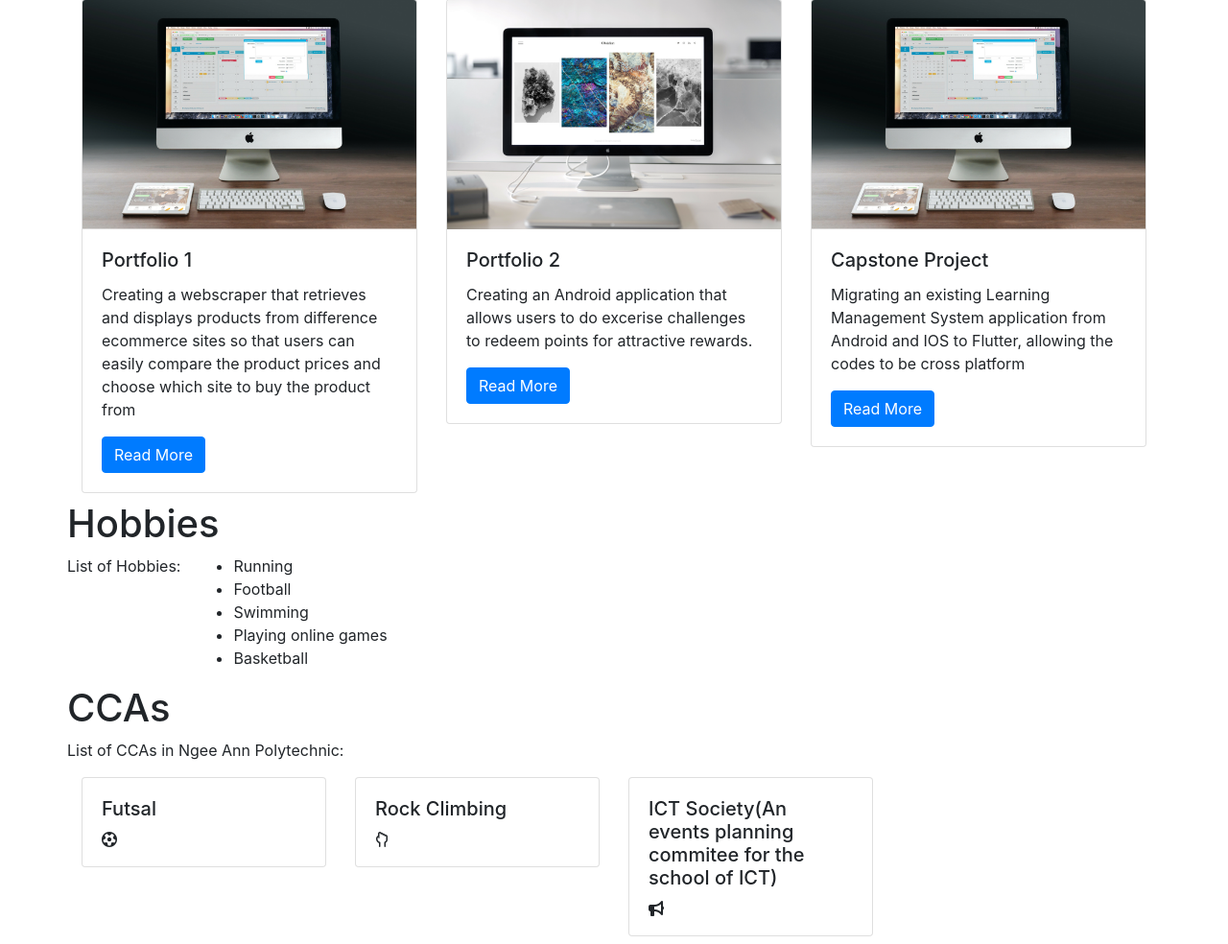
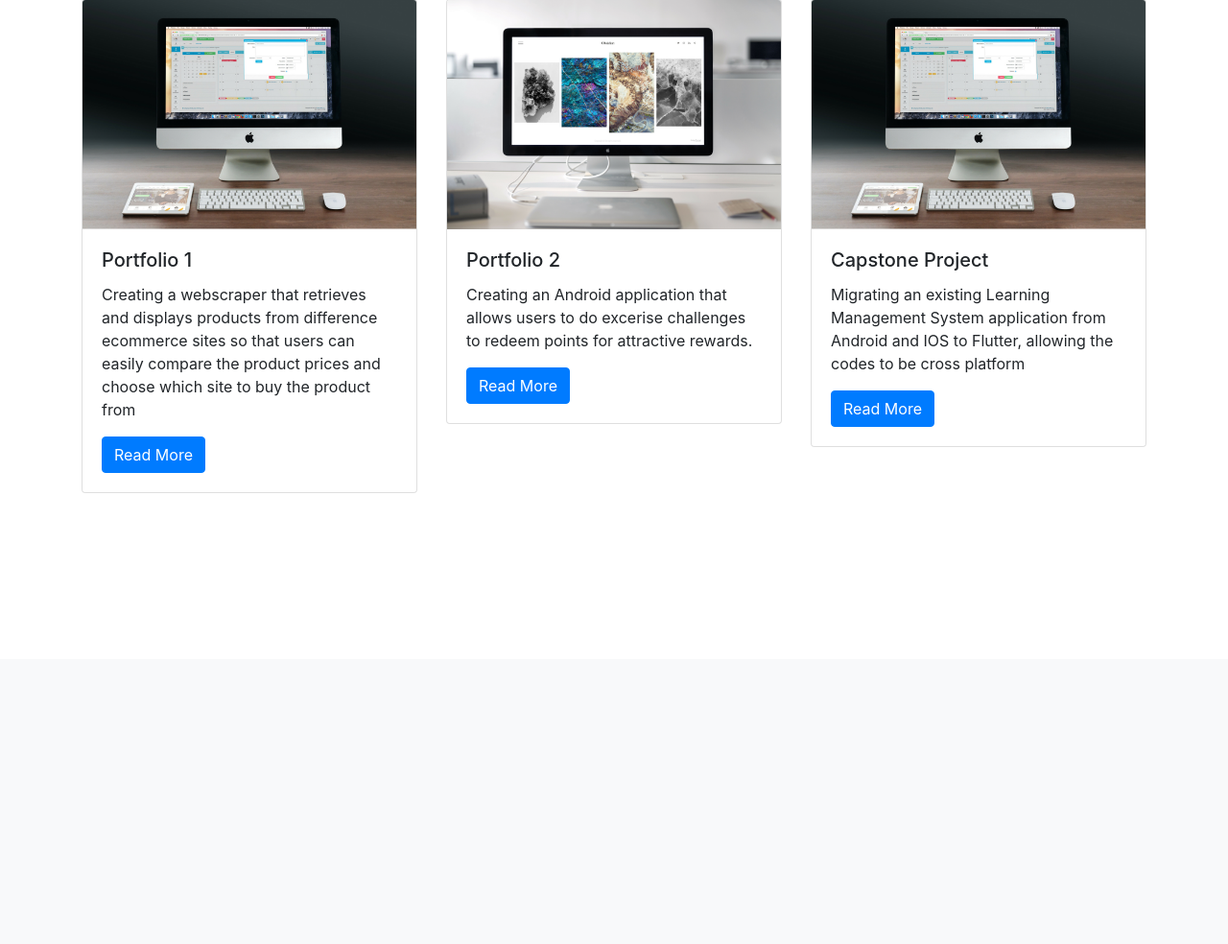
Before and after one commit to hsiaojietng/ETI-CA1, a Django app: page /projects/ in a window 1280 px wide. Shown: the part 113-1097 px from the top of the page at 96% size. After the commit the page ends 627 px from the top, so only its background shows below. Run offline with Django 3.2, Linux system fonts and the light colour scheme; data comes from the database, SQL or seed files in the repository; some libraries are stand-ins or nearby versions.

```diff
--- a/projects/templates/project_index.html
+++ b/projects/templates/project_index.html
@@ -19,54 +19,5 @@
     </div>
     {% endfor %}
 </div>
-<div class="row">
-	<h1>Hobbies</h1>
-</div>
-<div class="row">
-	<div>
-		<p>List of Hobbies:</p>
-	</div>
-	<div class="col-md-4">
-		<ul>
-			<li>Running</li>
-			<li>Football</li>
-			<li>Swimming</li>
-			<li>Playing online games</li>
-			<li>Basketball</li>
-		</ul>
-	</div>
-</div>
-<div class = "row">
-	<h1>CCAs</h1>
-</div>
-<div class="row">
-	<p>List of CCAs in Ngee Ann Polytechnic: </p>
-</div>
-<div class="row">
-	<div class="col-md-3">
-        <div class="card mb-2">
-            <div class="card-body">
-                <h5 class="card-title">Futsal</h5>
-				<i class="fa fa-soccer-ball-o"></i>
-            </div>
-        </div>
-    </div>
-	<div class="col-md-3">
-        <div class="card mb-2">
-            <div class="card-body">
-                <h5 class="card-title">Rock Climbing</h5>
-				<i class="fa fa-hand-rock-o"></i>
-            </div>
-        </div>
-    </div>
-	<div class="col-md-3">
-        <div class="card mb-2">
-            <div class="card-body">
-                <h5 class="card-title">ICT Society(An events planning commitee for the school of ICT)</h5>
-				<i class="fas fa-bullhorn"></i>
-            </div>
-        </div>
-    </div>
-</div>
 
 {% endblock %}
```
